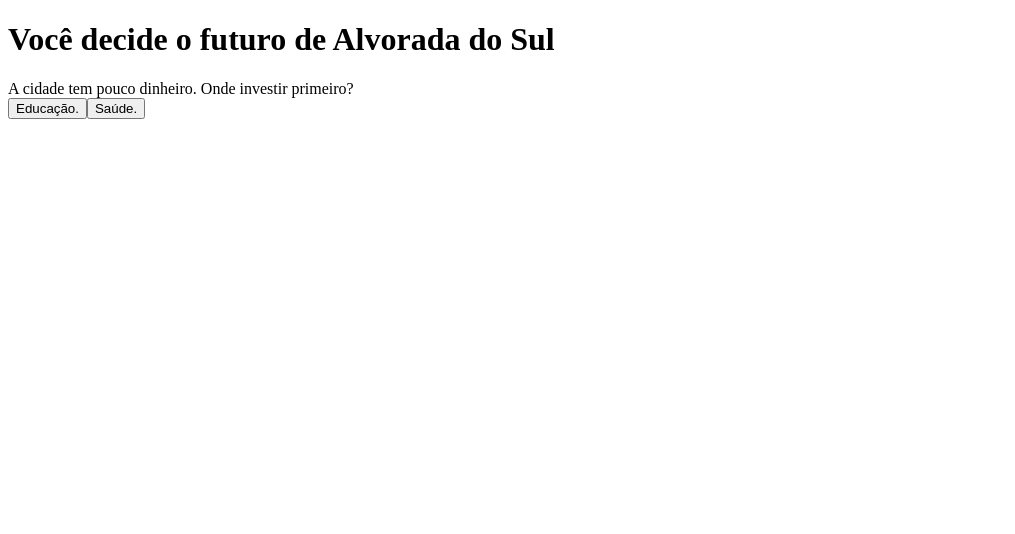
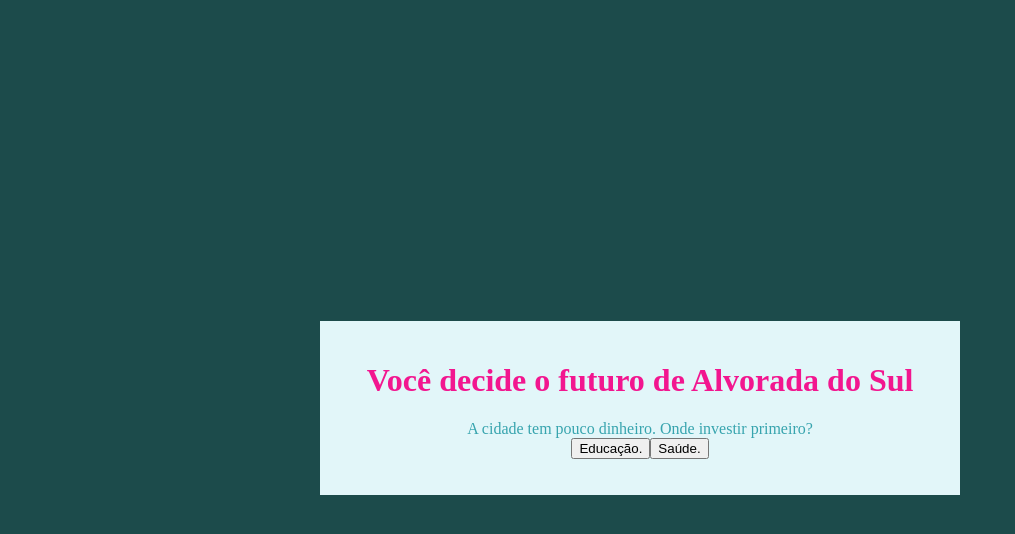
Before and after one commit to Goat479/hist-ria_interativa_js, a plain HTML site: page index.html in a window 1280 px wide. Shown: the whole page, without its empty margins (0-1015 px from the left). Drawn offline with Linux system fonts and the light colour scheme.

Commit message:
Define CSS variables and style body and elements

```diff
--- a/style.css
+++ b/style.css
@@ -1,7 +1,25 @@
 :root{
-    --cor-fundo: #;
-    --cor-principal: #;
-    --cor-secundaria: #;
-    --cor-destaque: #;
-    --cor-texto: #;
+    --cor-fundo: #1c4b4b;
+    --cor-principal: #e2f6f9;
+    --cor-secundaria: #0B0D20;
+    --cor-destaque: #f2168f;
+    --cor-texto: #37a4ae;
 }
+body{
+    background-color: var(--cor-fundo);
+    color: var(--cor-texto);
+    display: flex;
+    justify-content: center;
+    align-items: center;
+    min-height: 100vh;
+}
+.caixa-principal{
+    background-color: var(--cor-principal);
+    width: 90%;
+    max-width: 600px;
+    text-align: center;
+    padding: 20px;
+}
+h1{
+    color: var(--cor-destaque);
+}
```
